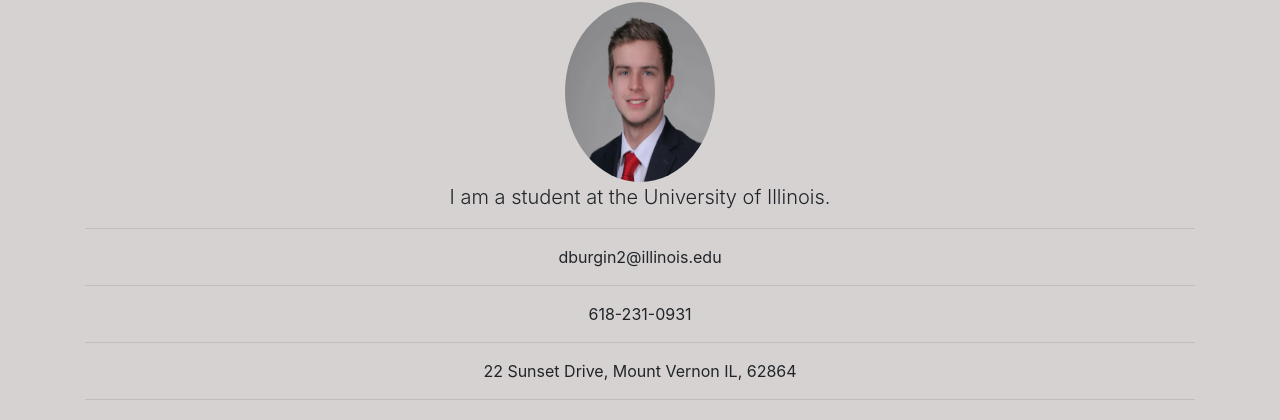
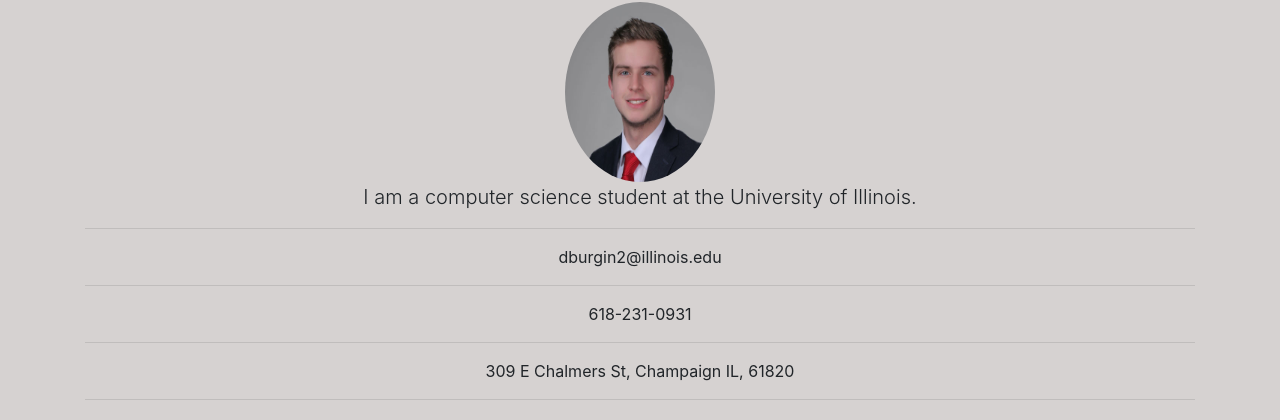
Before and after one commit to Danielburgin/Danielburgin.github.io, a website: page index.html in a window 1280 px wide. Shown: the part 102-522 px from the top of the page. Drawn offline with Linux system fonts and the light colour scheme.

Commit message:
Text changes

```diff
--- a/index.html
+++ b/index.html
@@ -70,15 +70,14 @@
         <div class="col-lg-12 text-center">
           <h1 class="mt-5"></h1>
           <img src="profile.jpg" alt="Profile picture" style="width:150px;height:180px;">
-          <p class="lead">I am a student at the University of Illinois.</p>
+          <p class="lead">I am a computer science student at the University of Illinois.</p>
           <hr>
           <p>  dburgin2@illinois.edu</p>
           <hr>
           <p> 618-231-0931</p>
           <hr>
           <p>
-            22 Sunset Drive, Mount Vernon
-              IL, 62864
+            309 E Chalmers St, Champaign IL, 61820
             </p>
             <hr>
 
```
